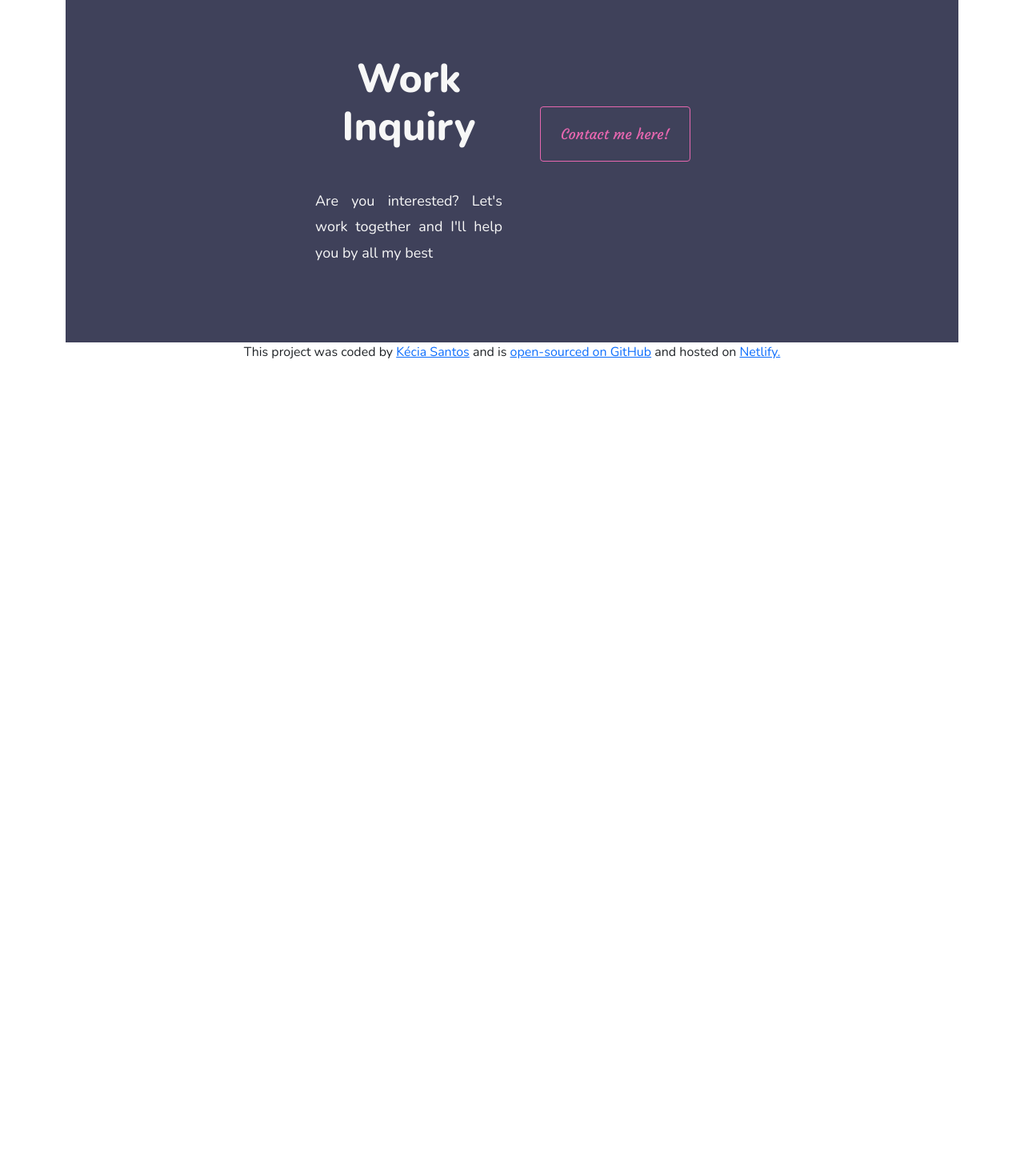
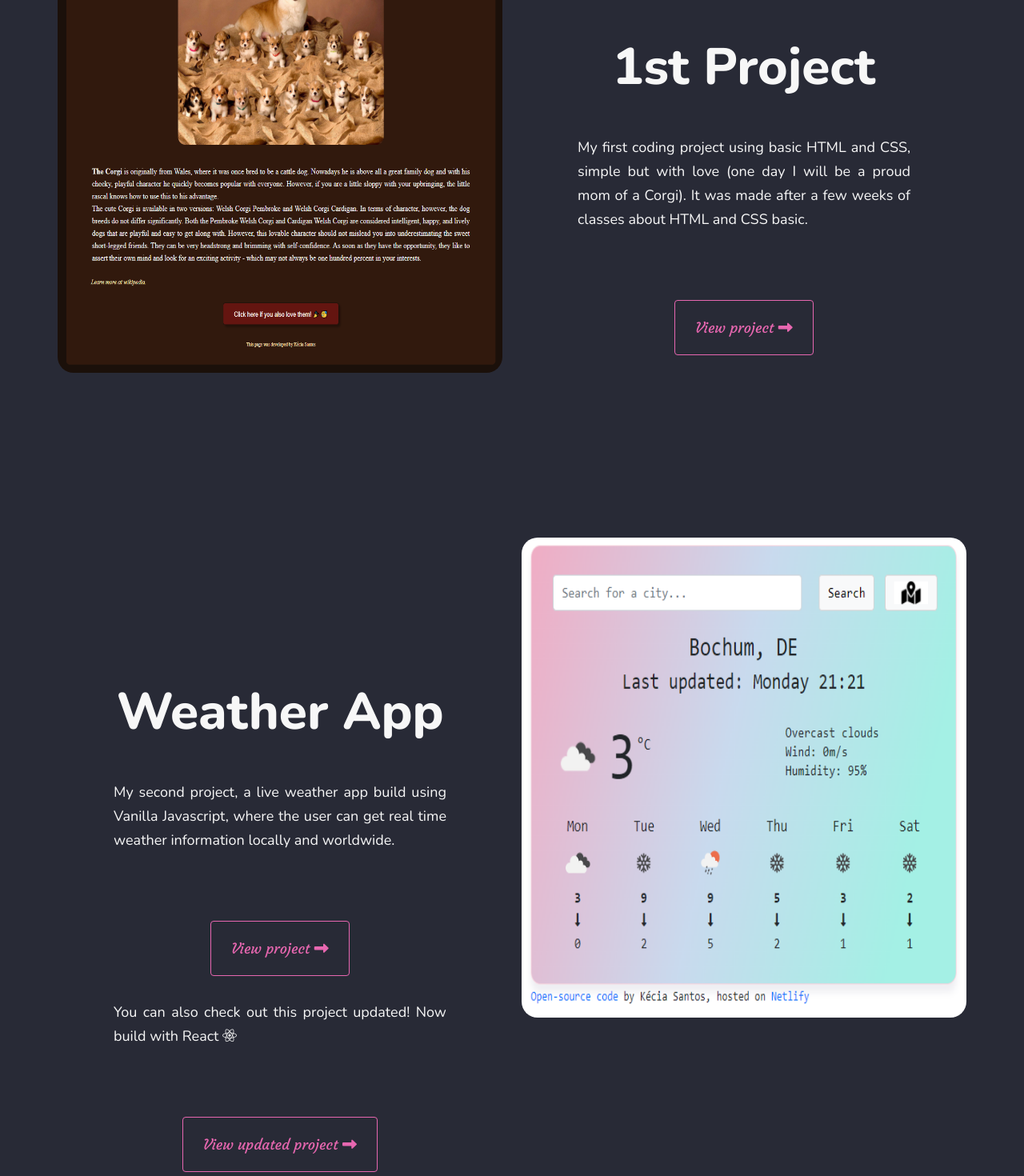
Before and after one commit to keciasantos/keciakaroline-portfolio, a React (Create React App) app: page / in a window 1280 px wide. Shown: the part 1200-2670 px from the top of the page at 80% size. Before the commit the page ends 1652 px from the top, so only its background shows below. Built offline with nearby package versions, Linux system fonts and the light colour scheme.

Commit message:
Create the ExampleProjects component to show what im working on

```diff
--- a/src/App.js
+++ b/src/App.js
@@ -4,7 +4,6 @@ import Homepage from "./components/Homepage";
 function App() {
   return (
     <div className="App">
-      <div className="container">
       <main>
         <Homepage />
       </main>
@@ -27,7 +26,6 @@ function App() {
         </a>
       </footer>
     </div>
-    </div>
   );
 }
 
--- /dev/null
+++ b/src/components/ExampleProjects.css
@@ -0,0 +1,56 @@
+:root {
+  --font-title-text: "Nunito", sans-serif;
+  --font-italic: "Courgette", cursive;
+  --background-primary: #3f415a;
+  --background-body: #282a36;
+  --background-btn: #6a6577;
+  --color-primary-font: #e767b0;
+  --color-secondary-font: rgb(247, 247, 247);
+}
+
+.ExampleProjects .project-description {
+  color: var(--color-secondary-font);
+  margin: 180px 70px;
+}
+
+.ExampleProjects .project-description p {
+  font-size: 18px;
+  line-height: 30px;
+}
+
+.ExampleProjects .project-description h2 {
+  font-weight: 800;
+  font-size: 64px;
+}
+
+.ExampleProjects .btn-branding {
+  font-family: var(--font-italic);
+  margin-top: 50px;
+  padding: 20px 25px;
+  background-color: var(--background-btn);
+  color: var(--color-secondary-font);
+  border-radius: 4px;
+  font-size: 20px;
+  line-height: 30px;
+}
+
+.ExampleProjects .btn-branding-outline {
+  font-family: var(--font-italic);
+  margin-top: 40px;
+  padding: 20px 25px;
+  /* background-color: var(--color-secondary-font); */
+  color: var(--color-primary-font);
+  border: 1px solid var(--color-primary-font);
+  border-radius: 4px;
+  font-size: 18px;
+}
+
+.ExampleProjects .btn:hover {
+  color: var(--color-secondary-font);
+}
+.content .project,
+.container-fluid .project {
+  border-radius: 20px;
+  width: 700px;
+  height: 600px;
+}
--- /dev/null
+++ b/src/components/ExampleProjects.js
@@ -0,0 +1,92 @@
+import react from "react";
+import project_1 from "../images/project_1.png";
+import project_2 from "../images/project_2.png";
+import project_3 from "../images/project_3.png";
+import "./ExampleProjects.css";
+
+export default function ExampleProjects() {
+  return (
+    <div className="ExampleProjects">
+      <div className="homepage" id="homepage">
+        <div className="container-fluid">
+          <div className="row m-5">
+            <div className="col d-none d-lg-block">
+              <img
+                src={project_1}
+                alt="project corgi"
+                className="img-fluid project"
+                title="This is my corgi project"
+              />
+            </div>
+            <div className="col">
+              <div className="project-description">
+                <h2 className="mb-3">1st Project</h2>
+                <p className="mb-3">
+                  My first coding project using basic HTML and CSS, simple but
+                  with love (one day I will be a proud mom of a Corgi). It was
+                  made after a few weeks of classes about HTML and CSS basic.
+                </p>
+                <a href="/" className="btn btn-branding-outline">
+                  View project <i className="fas fa-long-arrow-alt-right"></i>
+                </a>
+              </div>
+            </div>
+          </div>
+          <div className="row m-5">
+            <div className="col">
+              <div className="project-description">
+                <h2 className="mb-3">Weather App</h2>
+                <p className="mb-3">
+                  My second project, a live weather app build using Vanilla
+                  Javascript, where the user can get real time weather
+                  information locally and worldwide.
+                </p>
+                <a href="/" className="btn btn-branding-outline">
+                  View project <i className="fas fa-long-arrow-alt-right"></i>
+                </a>
+                <p className="mb-3">
+                  You can also check out this project updated! Now build with
+                  React <i className="fab fa-react"></i>
+                </p>
+                <a href="/" className="btn btn-branding-outline">
+                  View updated project{" "}
+                  <i className="fas fa-long-arrow-alt-right"></i>
+                </a>
+              </div>
+            </div>
+            <div className="col d-none d-lg-block">
+              <img
+                src={project_2}
+                alt="project weather"
+                className="img-fluid project"
+                title="This is my weather project"
+              />
+            </div>
+          </div>
+          <div className="row m-5">
+            <div className="col d-none d-lg-block">
+              <img
+                src={project_3}
+                alt="project dictionary"
+                className="img-fluid project"
+                title="This is my dictionary project"
+              />
+            </div>
+            <div className="col">
+              <div className="project-description">
+                <h2 className="mb-3">Dictionary App</h2>
+                <p className="mb-3">
+                  This last project was build with React{" "}
+                  <i className="fab fa-react"></i> and two API's <br />
+                </p>
+                <a href="/" className="btn btn-branding-outline">
+                  View project <i className="fas fa-long-arrow-alt-right"></i>
+                </a>
+              </div>
+            </div>
+          </div>
+        </div>
+      </div>
+    </div>
+  );
+}
```
Lines whose indentation alone changed are shown as unchanged.
